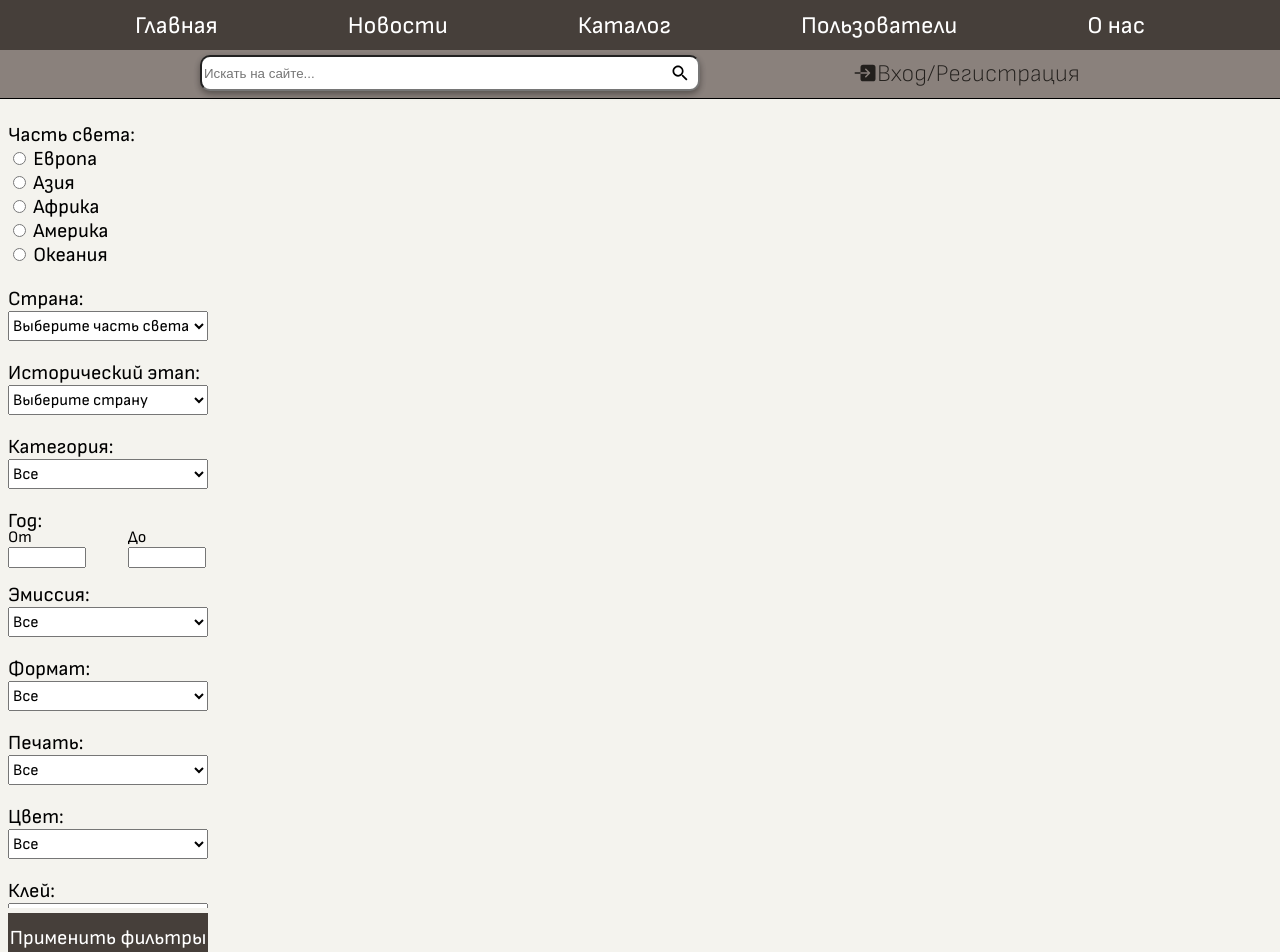
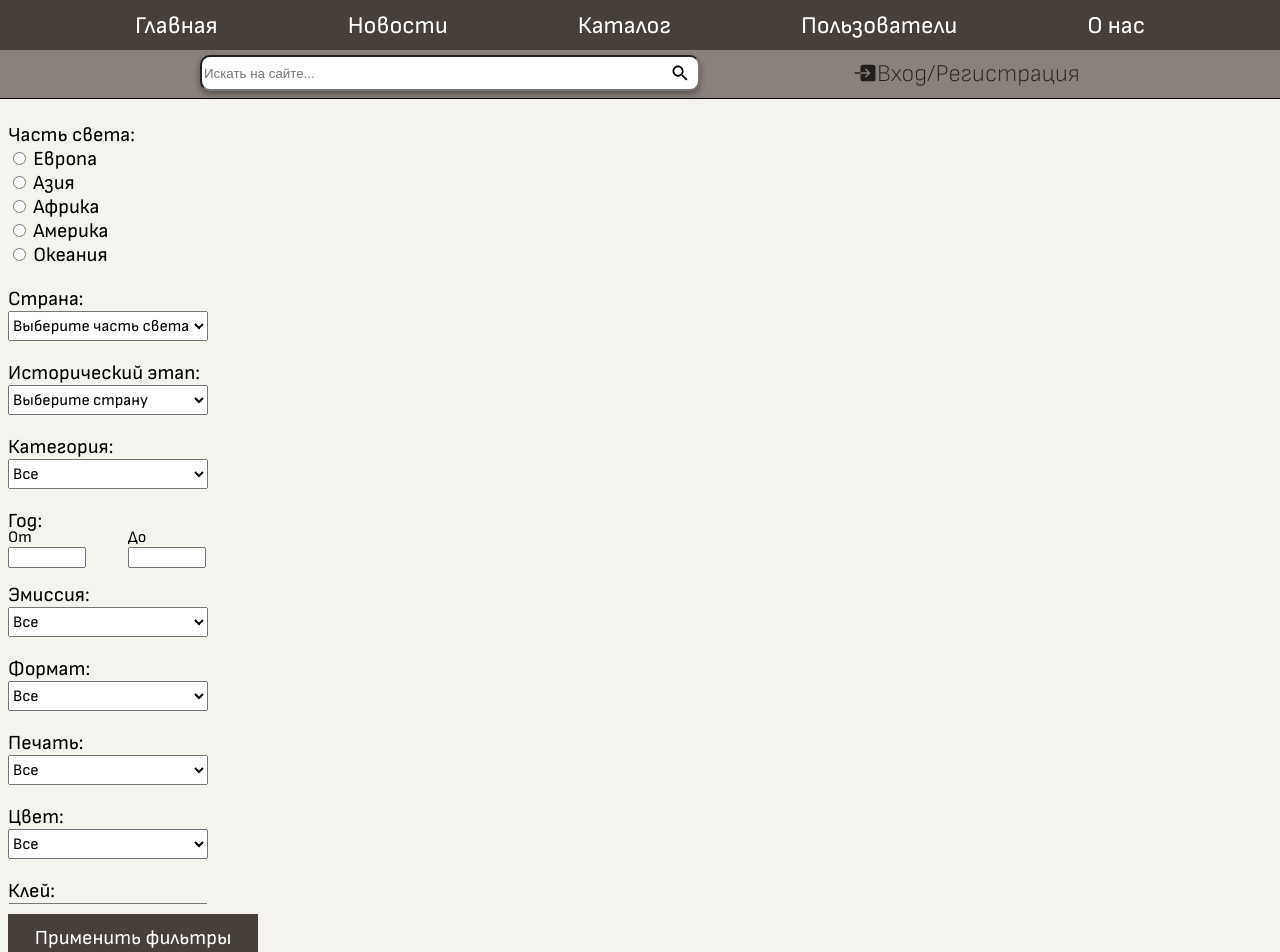
Before and after one commit to fridalif/collectioner_site, a Next.js app in the folder frontend/: page /catalog in a window 1280 px wide. Shown: the top 952 px of the page. Built offline with nearby package versions, Linux system fonts and the light colour scheme; no server answers.

Commit message:
all filter fields created

```diff
--- a/frontend/src/components/Catalog/Catalog.module.css
+++ b/frontend/src/components/Catalog/Catalog.module.css
@@ -11,8 +11,8 @@
     flex-direction: column;
     justify-content: space-between;
     height: 860px;
-    width:200px;
-    gap:5px;
+    width:250px;
+    gap:10px;
 }
 
 .catalogFilters{
@@ -20,7 +20,7 @@
     margin-top: 20px;
     flex-direction: column;
     height: 790px;
-    width:200px;
+    width:250px;
     gap:20px;
     overflow: scroll;
 }
@@ -28,7 +28,7 @@
 .catalogCommitFilters{
     background-color: #463F3A;
     height: 50px;
-    width: 200px;
+    width: 250px;
     color:white;
     font-family: 'Sofia-Sans';
     font-size: 20px;
```
